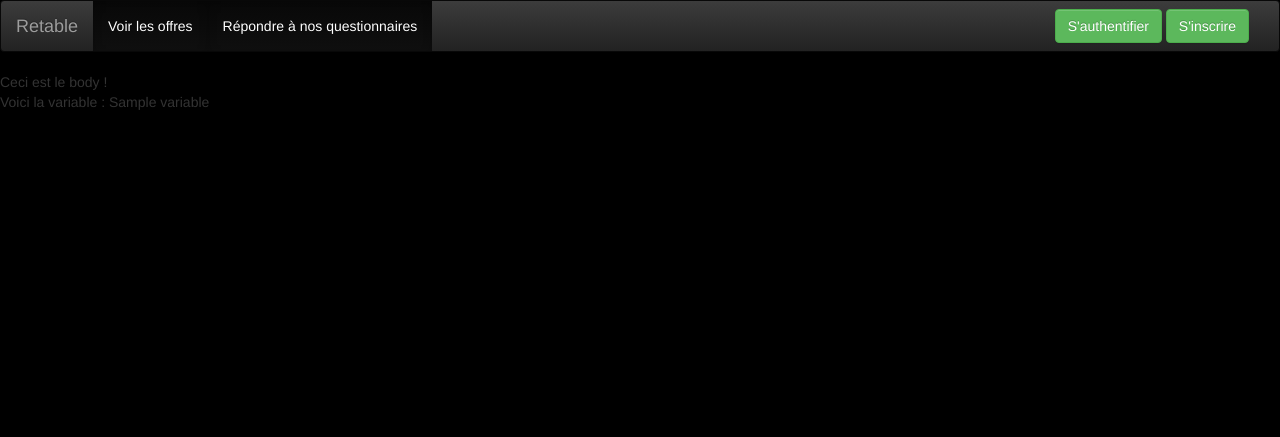
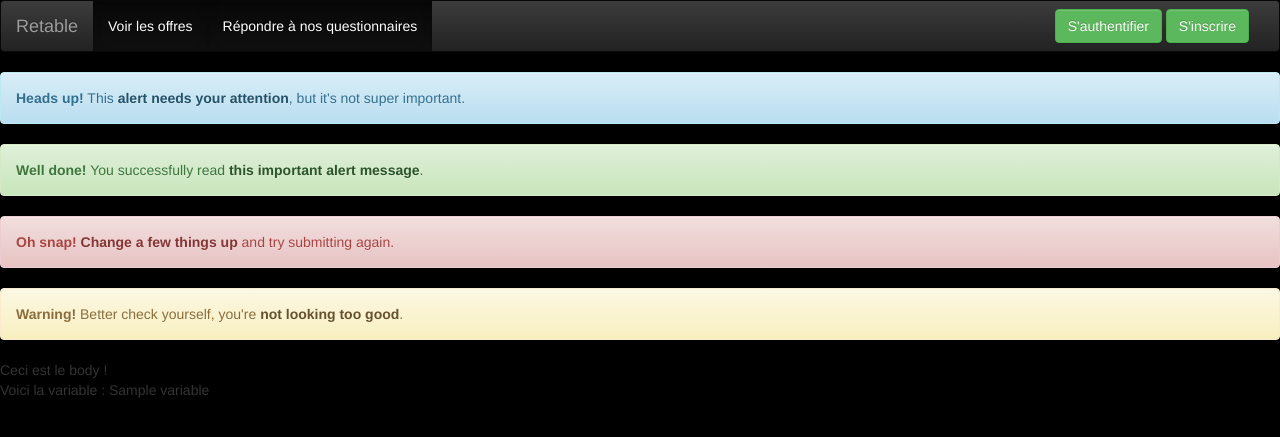
Before and after one commit to Recrutable/ApplicationWeb, a Symfony app: template app/Resources/views/example/example.html.twig in a window 1280 px wide. Shown: the top 437 px of the page. Run offline with Twig, Linux system fonts and the light colour scheme; the template is opened without the code that fills it: most values are stand-ins (such as "Sample title", 1, 10 or a date in 2020); some libraries are stand-ins or nearby versions.

Commit message:
Mise en forme des différents types de notifications

```diff
--- a/app/Resources/views/base.html.twig
+++ b/app/Resources/views/base.html.twig
@@ -61,8 +61,19 @@
     </div><!-- /.container-fluid -->
 </nav>
 
+{% block notificationInfos %}
+{% endblock %}
+{% block notificationSucess %}
+{% endblock %}
+{% block notificationDanger %}
+{% endblock %}
+{% block notificationWarning %}
+{% endblock %}
+
 {% block body %}
 {% endblock %}
+
+
 
 <script src="{{ asset('bootstrap/js/bootstrap.min.js') }}"></script>
 </body>
--- a/app/Resources/views/example/example.html.twig
+++ b/app/Resources/views/example/example.html.twig
@@ -8,3 +8,51 @@ Ceci est le body !
 <br />
 Voici la variable : {{ variable }}
 {% endblock %}
+
+{% block notificationInfos %}
+
+<div class="notification">
+	<div class="alert alert-info" role="alert">
+  		<strong>Heads up!</strong> This <a href="#" class="alert-link">alert needs your attention</a>, but it's not super important.
+	</div>
+</div>
+
+{% endblock %}
+
+{% block notificationWarning %}
+
+<div class="notification">
+	<div class="alert alert-warning" role="alert">
+ 	 	<strong>Warning!</strong> Better check yourself, you're <a href="#" class="alert-link">not looking too good</a>.
+	</div>
+</div>
+
+{% endblock %}
+
+{% block notificationSucess %}
+
+<div class="notification">
+	<div class="alert alert-success" role="alert">
+  		<strong>Well done!</strong> You successfully read <a href="#" class="alert-link">this important alert message</a>.
+	</div>
+</div>
+
+{% endblock %}
+
+{% block notificationDanger %}
+
+<div class="notification">
+	<div class="alert alert-danger" role="alert">
+  	<strong>Oh snap!</strong> <a href="#" class="alert-link">Change a few things up</a> and try submitting again.
+	</div>
+</div>
+
+{% endblock  %}
+
+
+
+{% block jQueryNotification %}
+
+
+
+{% endblock %}
```
